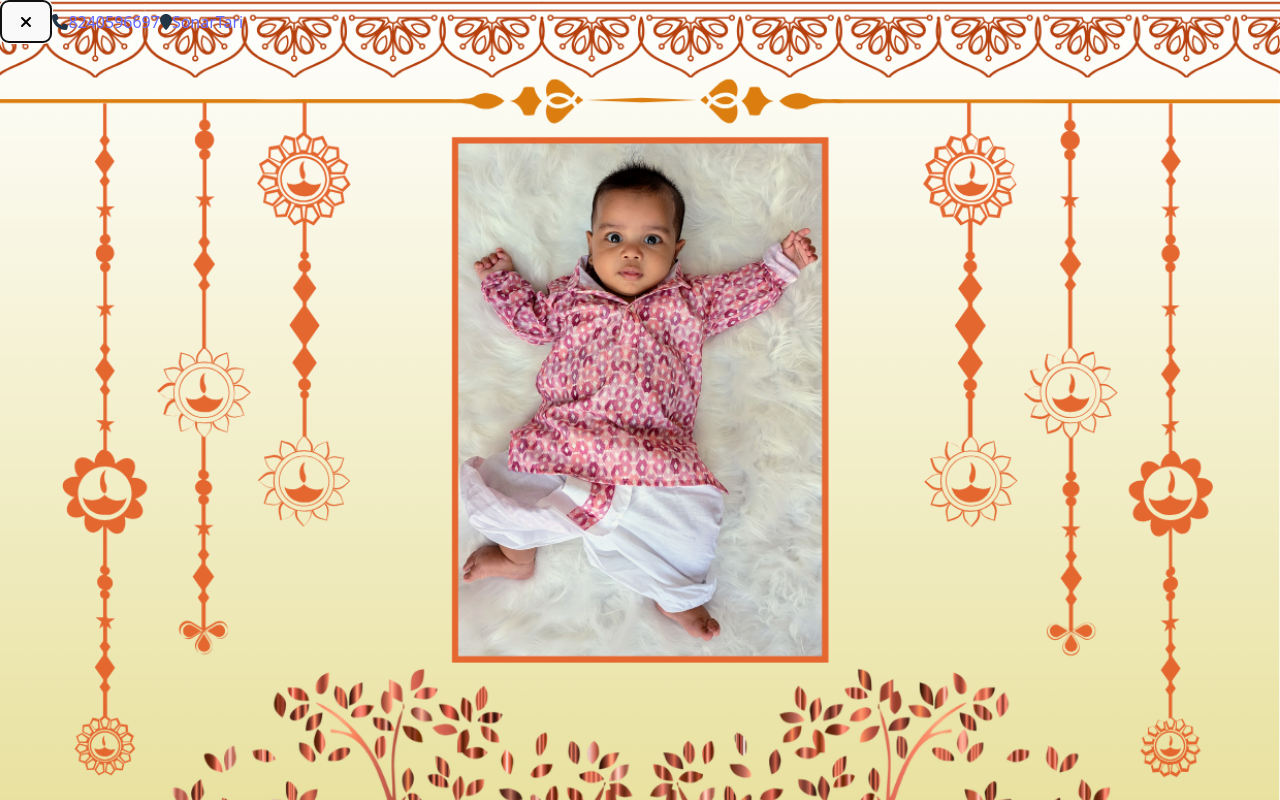
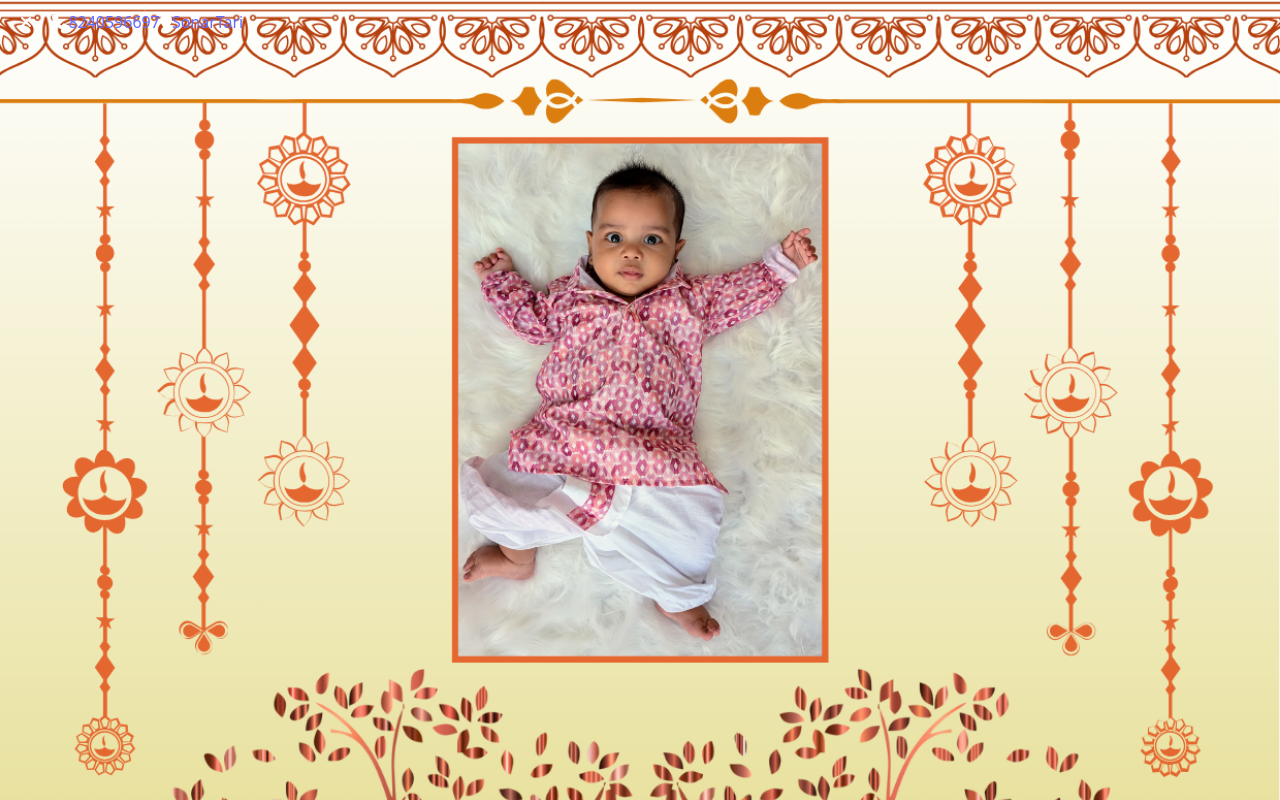
Before and after one commit to saswatac/mobile-photo-scroll, a React (Vite) app: page / in a window 1280 px wide. Both pictures are taken after a click on the button "Toggle menu". Built offline with nearby package versions, Linux system fonts and the light colour scheme; grey boxes are pictures that could not be loaded.

Commit message:
fix menu

```diff
--- a/src/App.tsx
+++ b/src/App.tsx
@@ -23,16 +23,17 @@ export default function App() {
   return (
     <div className="h-screen w-screen flex flex-col relative" style={{ backgroundColor: 'black' }}>
       {/* Menu Toggle Button and Items Container */}
-      <div className="fixed top-4 left-4 z-50 flex items-center">
+      <div className="fixed top-4 left-0 w-full z-50 flex items-center px-4">
         {/* Menu Toggle Button */}
         <button
           onClick={() => setIsMenuOpen(!isMenuOpen)}
-          // className="bg-white/80 hover:bg-white/90 p-3  transition-all duration-200 relative z-10"
+          className="bg-transparent hover:bg-white/10 p-3 transition-all duration-200 relative z-10 focus:outline-none"
           aria-label="Toggle menu"
         >
           <FontAwesomeIcon
             icon={isMenuOpen ? faTimes : faBars}
-            // className="text-white w-5 h-5"
+            className="text-white"
+            style={{ color: 'white' }}
           />
         </button>
 
@@ -43,7 +44,7 @@ export default function App() {
           }`}
         >
           <div className="flex items-center gap-2 p-2 bg-gray-900/90 rounded-lg shadow-lg">
-            <FontAwesomeIcon icon={faPhone} className="text-green-400" />
+            <FontAwesomeIcon icon={faPhone} style={{ color: 'white' }} className="text-green-400" />
             <a
               href="tel:+918240596697"
               className="text-white hover:text-green-400 transition-colors text-sm"
@@ -52,7 +53,7 @@ export default function App() {
             </a>
           </div>
           <div className="flex items-center gap-2 p-2 bg-gray-900/90 rounded-lg shadow-lg">
-            <FontAwesomeIcon icon={faLocationPin} className="text-red-400" />
+            <FontAwesomeIcon icon={faLocationPin} style={{ color: 'white' }} className="text-red-400" />
             <a
               href="https://maps.app.goo.gl/PQYx8eLcVFYWyeBz6"
               target="_blank"
```
